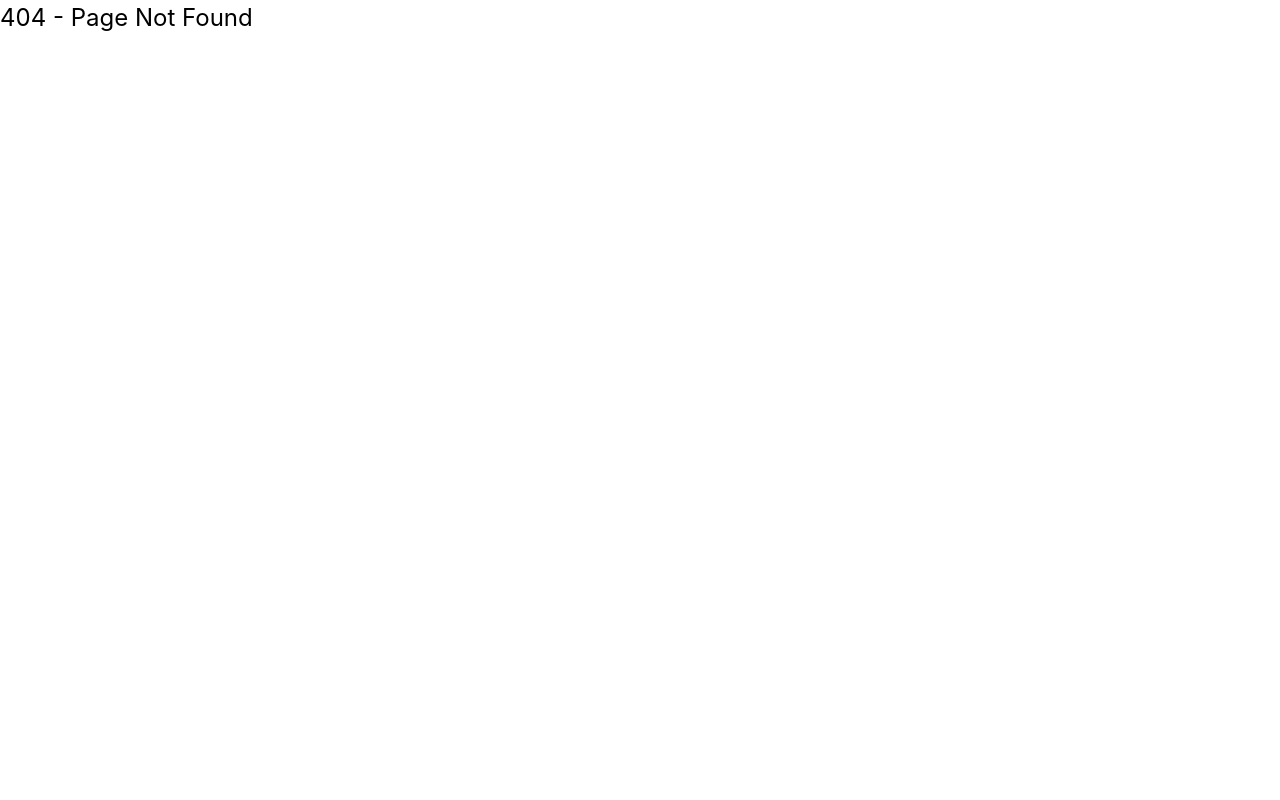
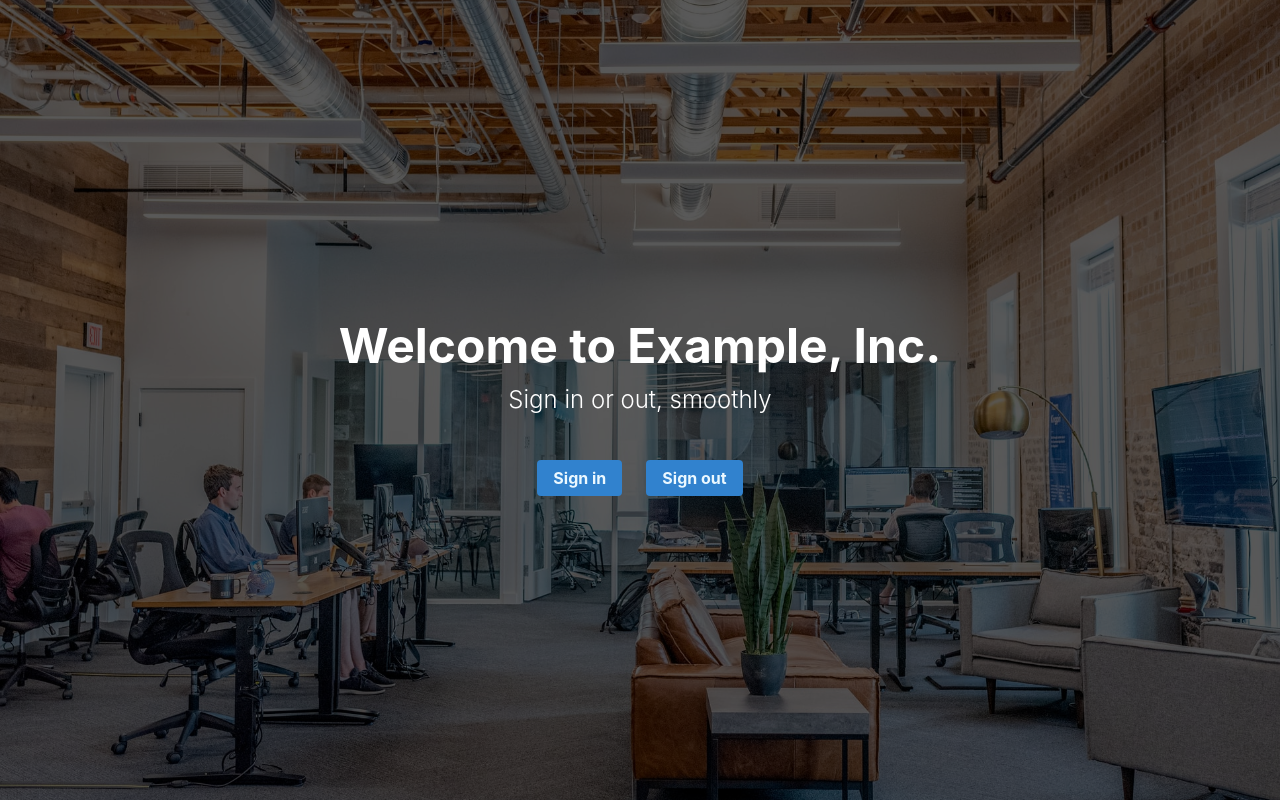
Before and after one commit to SamWoolerton/seamless-sign-in, a Next.js app: page /app in a window 1280 px wide. Before the commit this address had no page. Built offline with nearby package versions, Linux system fonts and the light colour scheme.

Commit message:
First pass at home page

```diff
--- /dev/null
+++ b/pages/app/index.js
@@ -0,0 +1,31 @@
+import Link from "next/link"
+
+export default () => (
+    <div className="relative h-screen">
+        <div className="absolute inset-0 h-full">
+            <img
+                src="/images/default-background.jpg"
+                className="relative h-full w-full object-cover"
+            />
+            <div className="absolute inset-0 h-full w-full bg-black bg-opacity-mask"></div>
+        </div>
+
+        <div className="flex flex-col justify-center content-center h-full relative">
+            <div className="text-white font-bold text-center">
+                <h1 className="text-5xl">Welcome to Example, Inc.</h1>
+                <h3 className="text-2xl font-light">
+                    Sign in or out, smoothly
+                </h3>
+
+                <div className="mt-12">
+                    <Link href="/app/sign-in">
+                        <a className="button on-dark mr-6">Sign in</a>
+                    </Link>
+                    <Link href="/app/sign-out">
+                        <a className="button on-dark">Sign out</a>
+                    </Link>
+                </div>
+            </div>
+        </div>
+    </div>
+)
--- /dev/null
+++ b/pages/app/sign-in.js
@@ -0,0 +1 @@
+export default () => <div>Placeholder</div>
--- /dev/null
+++ b/pages/app/sign-out.js
@@ -0,0 +1 @@
+export default () => <div>Placeholder</div>
--- a/styles/global.scss
+++ b/styles/global.scss
@@ -18,3 +18,19 @@ img {
     max-width: 100%;
     display: block;
 }
+
+a {
+    transition: all 0.24s;
+
+    &.button {
+        @apply .no-underline .px-4 .py-2 .rounded .text-black;
+
+        &.on-dark {
+            @apply .bg-blue-600 .text-blue-100;
+
+            &:hover {
+                background: hsl(209, 62, 45);
+            }
+        }
+    }
+}
--- /dev/null
+++ b/tailwind.config.js
@@ -0,0 +1,9 @@
+module.exports = {
+    theme: {
+        extend: {
+            opacity: {
+                mask: "0.65",
+            },
+        },
+    },
+}
```
Also changed, not shown: public/images/default-background.jpg (added).
